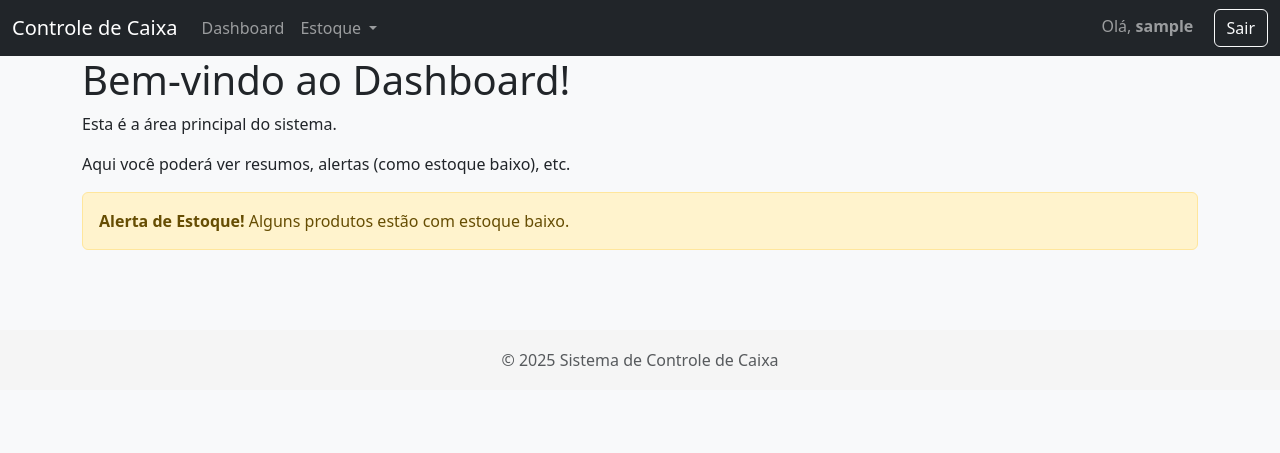
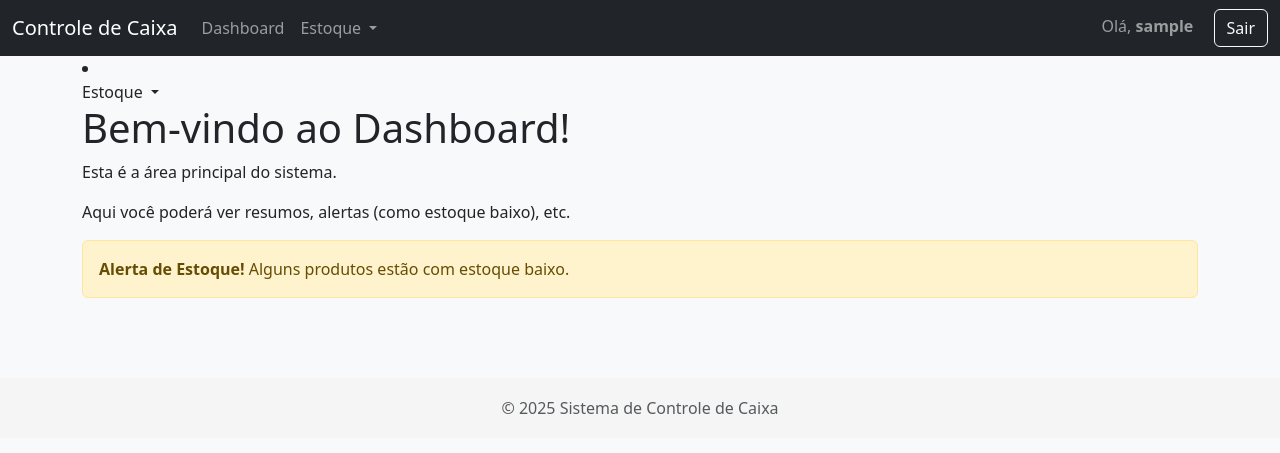
Before and after one commit to dgusfr/PI1_controle_estoque, a Flask app: template app/templates/dashboard.html in a window 1280 px wide. Shown: the top 453 px of the page. Run offline with Flask 3, Linux system fonts and the light colour scheme; a user stored in the database is signed in; tables that the repository leaves empty hold one stand-in row (values such as "Sample post"); the template is opened without the code that fills it: most values are stand-ins (such as "Sample title", 1, 10 or a date in 2020).

Commit message:
feat: add dropdown menu for inventory management in the navbar

```diff
--- a/app/templates/base.html
+++ b/app/templates/base.html
@@ -88,6 +88,24 @@
         {% endwith %}
 
         {# Bloco onde o conteúdo específico de cada página filha será inserido #}
+        {% if current_user.is_authenticated %}
+                         <li class="nav-item dropdown">
+                            <a class="nav-link dropdown-toggle" href="#" id="navbarDropdownEstoque" role="button" data-bs-toggle="dropdown" aria-expanded="false">
+                                Estoque
+                            </a>
+                            <ul class="dropdown-menu" aria-labelledby="navbarDropdownEstoque">
+                                <li><a class="dropdown-item" href="{{ url_for('estoque.listar_produtos') }}">Listar Produtos</a></li>
+                                <li><a class="dropdown-item" href="{{ url_for('estoque.adicionar_produto') }}">Adicionar Produto</a></li> {# Link para adicionar produto #}
+                                <li><hr class="dropdown-divider"></li> {# Linha divisória #}
+                                <li><a class="dropdown-item" href="{{ url_for('estoque.listar_categorias') }}">Listar Categorias</a></li> {# Link para listar categorias #}
+                                <li><a class="dropdown-item" href="{{ url_for('estoque.adicionar_categoria') }}">Adicionar Categoria</a></li> {# Link para adicionar categoria #}
+                                <li><hr class="dropdown-divider"></li> {# Outra linha divisória #}
+                                <li><a class="dropdown-item" href="{{ url_for('estoque.listar_fornecedores') }}">Listar Fornecedores</a></li> {# Link para listar fornecedores #}
+                                <li><a class="dropdown-item" href="{{ url_for('estoque.adicionar_fornecedor') }}">Adicionar Fornecedor</a></li> {# Link para adicionar fornecedor #}
+                            </ul>
+                        </li>
+                        {# Adicionar outros menus dropdown para Vendas, Relatórios, etc. #}
+                    {% endif %}
         {% block content %}{% endblock %}
     </div>
 
```
